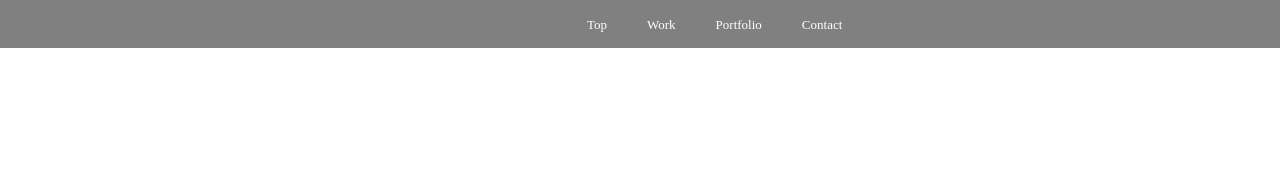
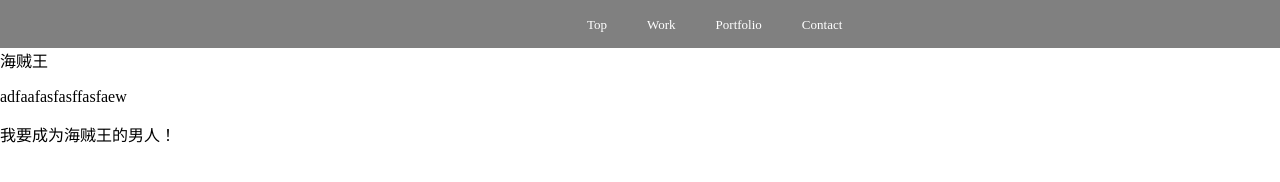
Before and after one commit to wengjiaojiao/lecture-room-html, a plain HTML site: page index.html in a window 1280 px wide. Drawn offline with Linux system fonts and the light colour scheme.

Commit message:
finish the introduction class in the index

```diff
--- a/index.html
+++ b/index.html
@@ -15,7 +15,13 @@
         <li>Contact</li>
     </ul>
 </header>
-
+<div class="introduction">
+    <div class="image"></div>
+    <div class="message">海贼王<p>
+    adfaafasfasffasfaew
+    </div>
+    <div class="button">我要成为海贼王的男人！</div>
+</div>
 </body>
 
 </html>
```
